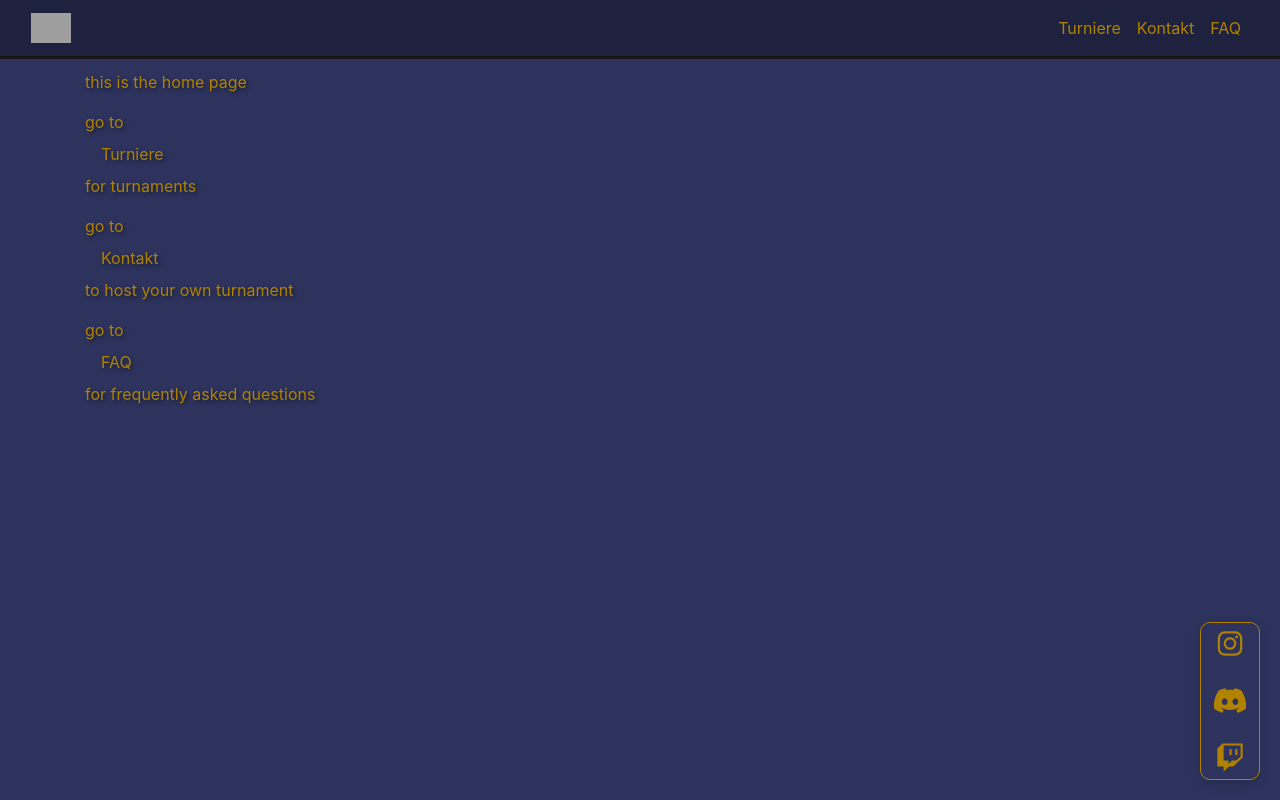
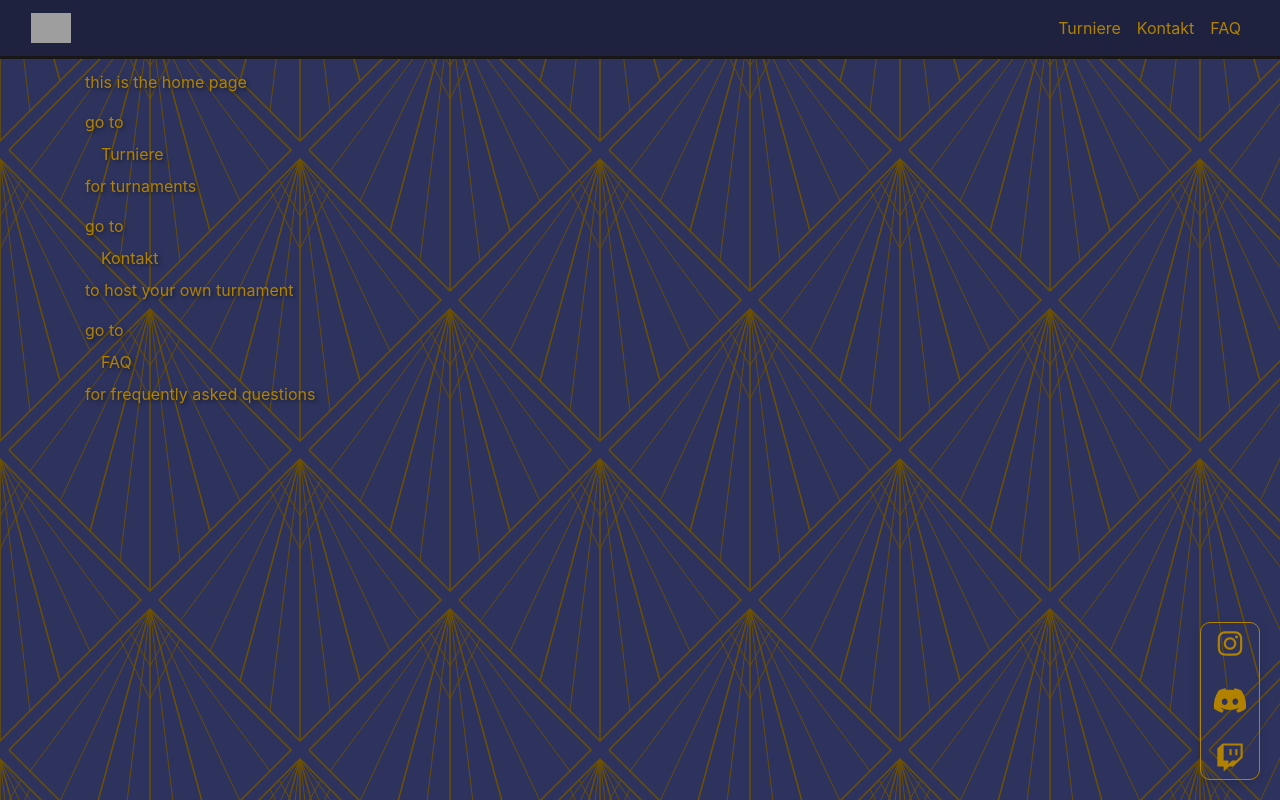
Before and after one commit to valentinhaury/lorcana_turnament_website, a Django app: page / in a window 1280 px wide. Run offline with Django 5.2, Linux system fonts and the light colour scheme; some libraries are stand-ins or nearby versions; grey boxes are pictures that could not be loaded.

Commit message:
added svg pattern background

```diff
--- a/lorcana_turnament_calender/static/css/base.css
+++ b/lorcana_turnament_calender/static/css/base.css
@@ -24,3 +24,16 @@ form label {
     width: auto;
     margin-bottom: 4px;
 }
+
+.pattern {
+    background-image: url("/static/svg/bg_pattern_1.svg");
+    background-size: 300px 300px;
+
+    position: fixed;
+    inset: 0;
+
+    background-repeat: repeat;
+
+    z-index: -1;
+    pointer-events: none;
+}
--- a/lorcana_turnament_calender/templates/base.html
+++ b/lorcana_turnament_calender/templates/base.html
@@ -19,6 +19,7 @@
   <body>
 
     {% include "includes/navbar.html" %}
+    <div class="pattern"></div>
     <div class="container">{% block content %} {% endblock %}</div>
 
     {% include "includes/social_box.html" %}
```
Also changed, not shown: lorcana_turnament_calender/static/svg/bg_pattern_1.svg (added).
